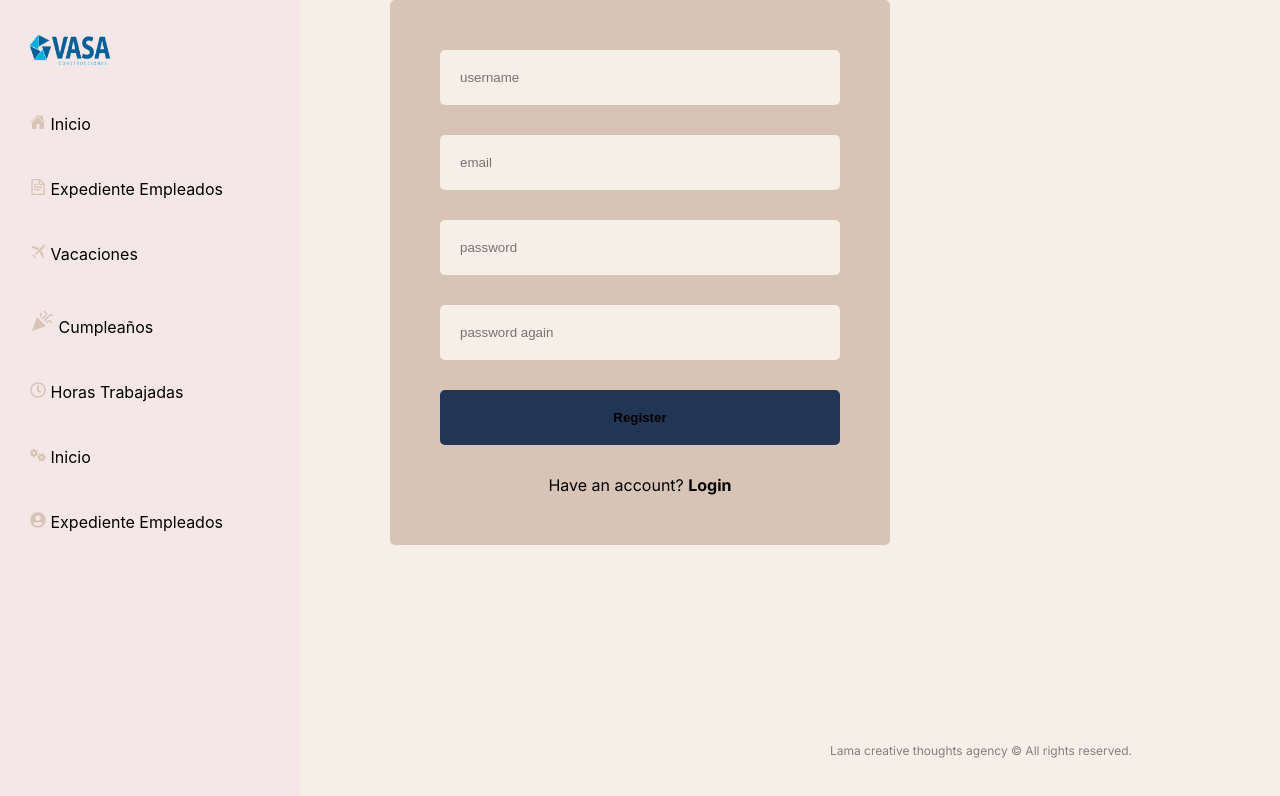
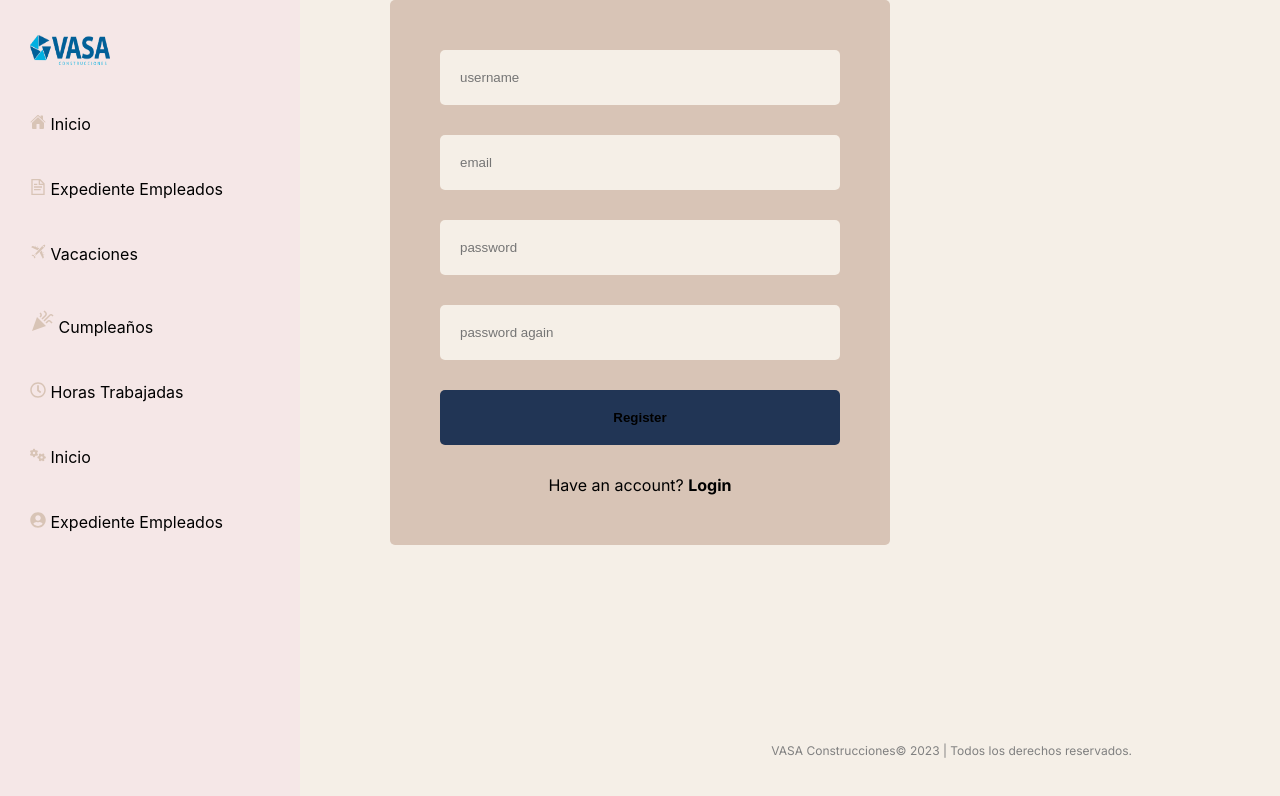
Before and after one commit to MauricioMunguia10/proyectorh, a Next.js app: page /register in a window 1280 px wide. Shown: the top 796 px of the page. Built offline with nearby package versions, Linux system fonts and the light colour scheme.

Commit message:
cambios footer

```diff
--- a/src/components/footer/Footer.jsx
+++ b/src/components/footer/Footer.jsx
@@ -3,9 +3,9 @@ import styles from "./footer.module.css";
 const Footer = () => {
   return (
     <div className={styles.container}>
-      <div className={styles.logo}>lamadev</div>
+      <div className={styles.logo}>VASA</div>
       <div className={styles.text}>
-        Lama creative thoughts agency © All rights reserved.
+        VASA Construcciones© 2023 | Todos los derechos reservados.
       </div>
     </div>
   );
```
